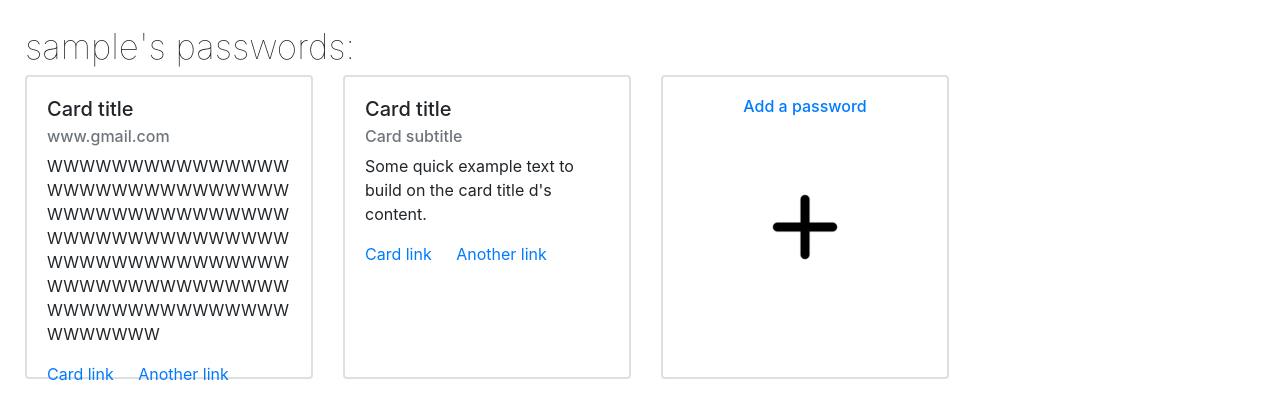
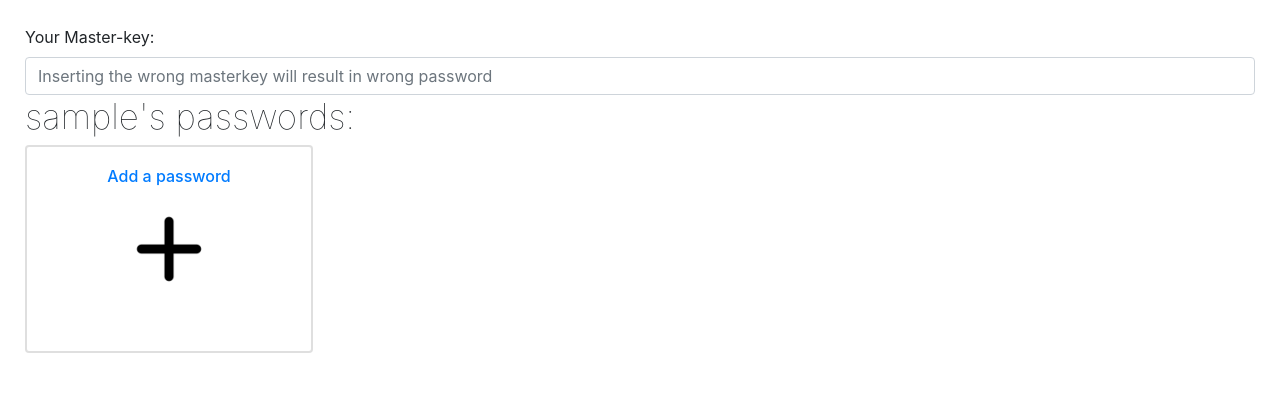
Before and after one commit to Beshoy-Hezky/Password-Vault-Webapp, a Django app: template PassGuard/vault/templates/vault/mainuserpage.html in a window 1280 px wide. Shown: the part 56-476 px from the top of the page. Run offline with Django 4.2, Linux system fonts and the light colour scheme; the template is opened without the code that fills it, so the values that code supplies are empty; the visitor is signed in with stand-in values (Sample User, id 1); some libraries are stand-ins or nearby versions.

Commit message:
F03, F04: Adjust front-end to display cards associated to the user

```diff
--- a/PassGuard/vault/static/vault/styles.css
+++ b/PassGuard/vault/static/vault/styles.css
@@ -80,7 +80,7 @@ hr{
     max-width: 18rem;
     display: inline-block;
     margin-right: 15px;
-    min-height: 19rem;
+    min-height: 13rem;
     max-height: 19rem;
     min-width: 18rem;
     margin-bottom: 15px;
--- a/PassGuard/vault/templates/vault/mainuserpage.html
+++ b/PassGuard/vault/templates/vault/mainuserpage.html
@@ -3,30 +3,22 @@
 {% load static %}
 
     <div style="margin: 25px;">
+<label>Your Master-key:</label>
+    <input type="text" maxlength="100" name="masterkey" class="form-control" id="exampleFormControlInput1" placeholder="Inserting the wrong masterkey will result in wrong password" >
         <h1 class="title" style="font-size: 35px;">{{request.user.username}}'s passwords:</h1>
 <div class="card-deck">
 
-
-<div class="card" >
+    {% for password in passwords %}
+    <div class="card" >
   <div class="card-body">
-    <h5 class="card-title">Card title</h5>
-    <h6 class="card-subtitle mb-2 text-muted">www.gmail.com</h6>
-    <p class="card-text">WWWWWWWWWWWWWWWWWWWWWWWWWWWWWWWWWWWWWWWWWWWWWWWWWWWWWWWWWWWWWWWWWWWWWWWWWWWWWWWWWWWWWWWWWWWWWWWWWWWWWWWWWWWWWWWW
-    </p>
-    <a href="#" class="card-link">Card link</a>
-    <a href="#" class="card-link">Another link</a>
+    <div style="display: none" class="id">{{password.id}}</div>
+    <h5 class="card-title">{{password.title}}</h5><hr style="margin-bottom: 9px; margin-top: -5px;">
+    <h6 class="card-subtitle mb-2 text-muted">{{password.website}}</h6>
+    <p class="card-text">{{password.notes}}</p>
+    <button type="button" class="btn btn-link">Reveal Password</button>
   </div>
 </div>
-
-    <div class="card" >
-  <div class="card-body">
-    <h5 class="card-title">Card title</h5>
-    <h6 class="card-subtitle mb-2 text-muted">Card subtitle</h6>
-    <p class="card-text">Some quick example text to build on the card title d's content.</p>
-    <a href="#" class="card-link">Card link</a>
-    <a href="#" class="card-link">Another link</a>
-  </div>
-</div>
+    {%endfor%}
 
         <a href="{% url 'add_password' %}" class="card" style="max-width: 18rem; display: inline-block">
   <div class="card-body" style="text-align: center">
```
Also changed, not shown: other parts of PassGuard/vault/static/vault/styles.css (+6 -0 lines), PassGuard/vault/templates/vault/addpassword.html (+9 -5 lines).
